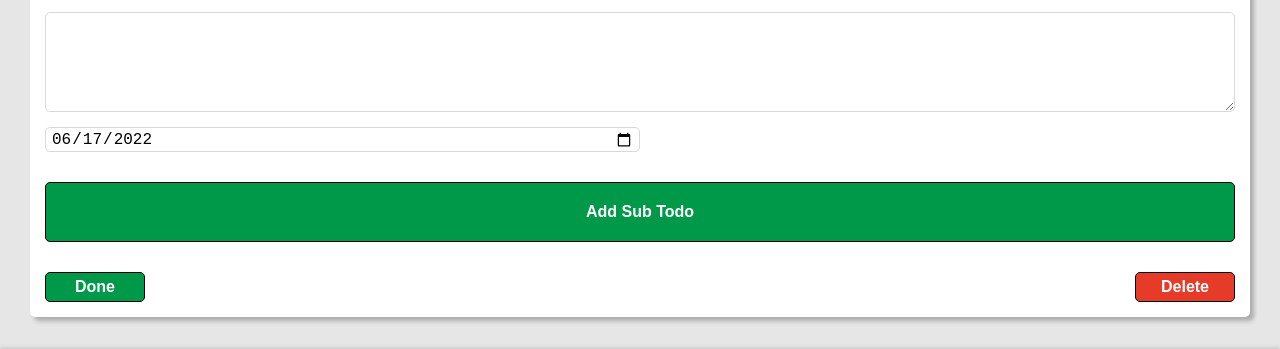
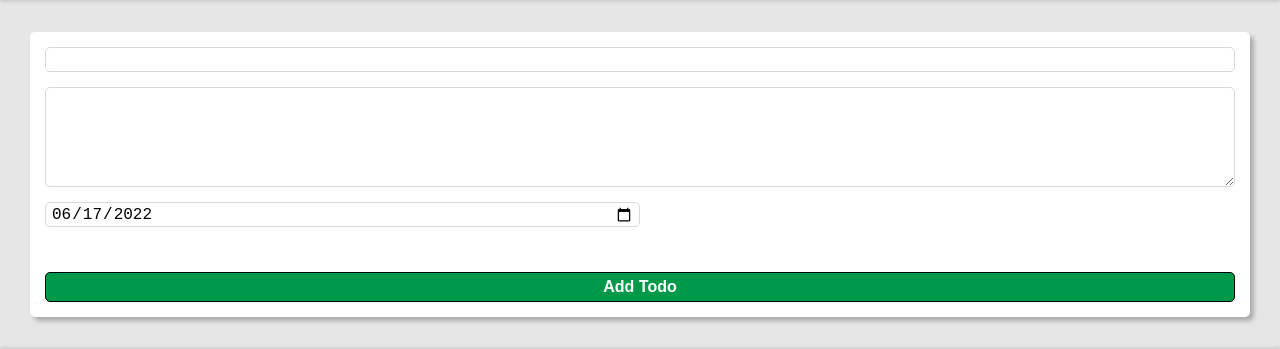
Before and after one commit to RobbeVanslambrouck/odin-todo, a website built with webpack: page dist/index.html in a window 1280 px wide. Shown: the part 398-747 px from the top of the page. Built offline with nearby package versions, Linux system fonts and the light colour scheme.

Commit message:
added addTodoPage

```diff
--- a/src/domElements.js
+++ b/src/domElements.js
@@ -108,6 +108,35 @@ export const TodoPage = ((title ='', desc = '', date = new Date()) => {
 
 })();
 
+export const AddTodoPage = ((title ='', desc = '', date = new Date()) => {
+    const todoPage = document.createElement('div');
+    todoPage.className = 'todo-page';
+
+    const titleInput = document.createElement('input');
+    titleInput.className = 'title';
+    titleInput.value = title;
+    titleInput.type = 'text';
+
+    const descInput = document.createElement('textarea');
+    descInput.value = desc;
+    descInput.className = 'description';
+
+    const dateInput = document.createElement('input');
+    dateInput.className = 'datePicker';
+    dateInput.value = format(date, 'yyyy-MM-dd');
+    console.log(format(date, 'MM-dd-yyyy'));
+    dateInput.type = 'date';
+
+    const todoDoneBtn = document.createElement('button');
+    todoDoneBtn.className = 'add';
+    todoDoneBtn.type = 'button';
+    todoDoneBtn.textContent = 'add todo';
+
+    todoPage.append(titleInput, descInput, dateInput, todoDoneBtn);
+    return todoPage;
+
+})();
+
 const screenReaderOnlyText = (text) => {
     const srOnly = document.createElement('p');
     srOnly.textContent = text;
--- a/src/index.js
+++ b/src/index.js
@@ -1,6 +1,6 @@
 import { format } from 'date-fns';
 import { Todo } from './todo';
-import { header, main, footer, TodoCard, TodoPage } from './domElements';
+import { header, main, footer, TodoCard, TodoPage, AddTodoPage } from './domElements';
 import './styles/reset.css';
 import './styles/style.css';
 import './assets/css/all.css';
@@ -13,4 +13,4 @@ document.body.append(header, contentContainer, footer);
 //     contentContainer.append(testTodo);
 // }
 
-contentContainer.append(TodoPage);
+contentContainer.append(AddTodoPage);
--- a/src/styles/style.css
+++ b/src/styles/style.css
@@ -203,6 +203,13 @@ main {
     width: 10rem;
 }
 
+.todo-page .add {
+    grid-column: done / delete;
+    grid-row: done;
+    background-color: #009949;
+    height: 3rem;
+}
+
 .todo-page .addSubTodo {
     grid-area: addSubTodo;
     height: 6rem;
```
